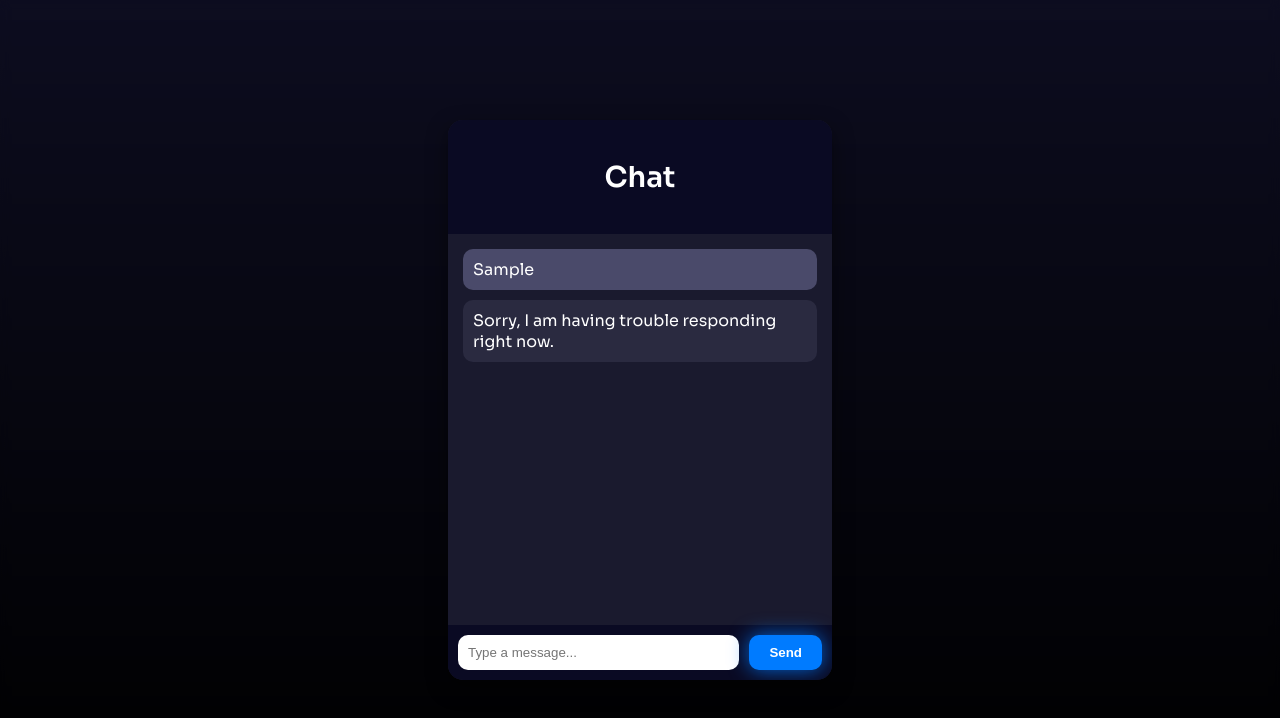
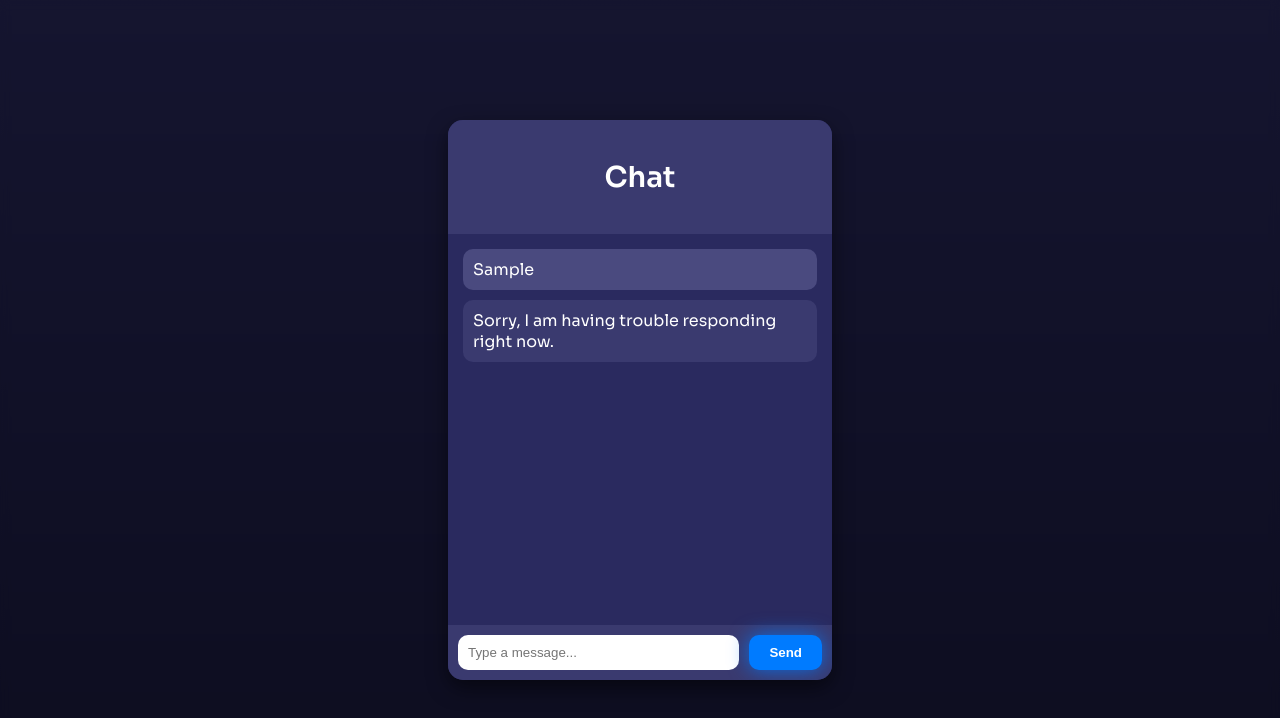
Before and after one commit to aitusb/AIHW, a website: page index.html in a window 1280 px wide. Both pictures are taken after typing "Sample" into the empty fields and a click on the button "Send". Drawn offline with Linux system fonts and the light colour scheme; no server answers.

Commit message:
Lighter frontend

```diff
--- a/style.css
+++ b/style.css
@@ -3,7 +3,7 @@ body, html {
   margin: 0;
   padding: 0;
   font-family: 'Sora', sans-serif;
-  background: linear-gradient(to top, black, #1a1a3f);
+  background: linear-gradient(to top, #1a1a3f, #2a2a5f); /* Slightly lighter gradient */
   height: 100vh;
   display: block;
 }
@@ -27,7 +27,7 @@ body, html {
   top: 50%;
   transform: translate(-50%, -50%);
   max-width: none;
-  background: #1a1a2e;
+  background: #2a2a5f; /* Lighter background for the chat box */
   border-radius: 15px;
   box-shadow: 0 8px 20px rgba(0, 0, 0, 0.5);
   z-index: 2;
@@ -38,7 +38,7 @@ body, html {
 }
 
 .chat-header {
-  background: #0a0a23;
+  background: #3a3a6f; /* Lighter background for the chat header */
   padding: 15px;
   text-align: center;
   color: #fff;
@@ -56,20 +56,20 @@ body, html {
 .message {
   margin-bottom: 10px;
   padding: 10px;
-  background: #2a2a40;
+  background: #3a3a6f; /* Lighter background for messages */
   border-radius: 10px;
   animation: slideIn 0.3s ease;
 }
 
 .message.user {
-  background: #4a4a6a;
+  background: #4a4a7f; /* Lighter background for user messages */
   align-self: flex-end;
 }
 
 .chat-footer {
   display: flex;
   padding: 10px;
-  background: #0a0a23;
+  background: #3a3a6f; /* Lighter background for the typing box */
 }
 
 .chat-footer input {
```
